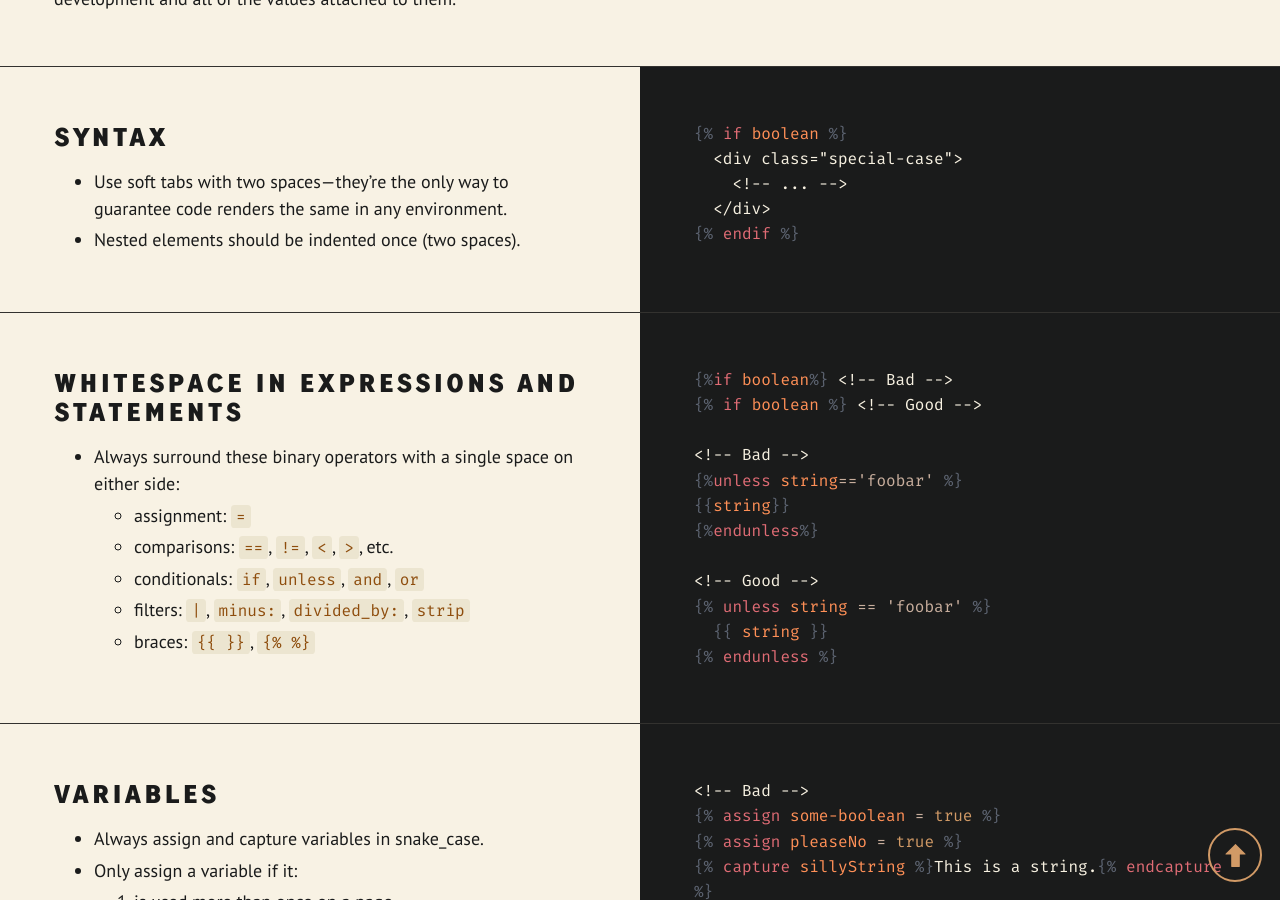
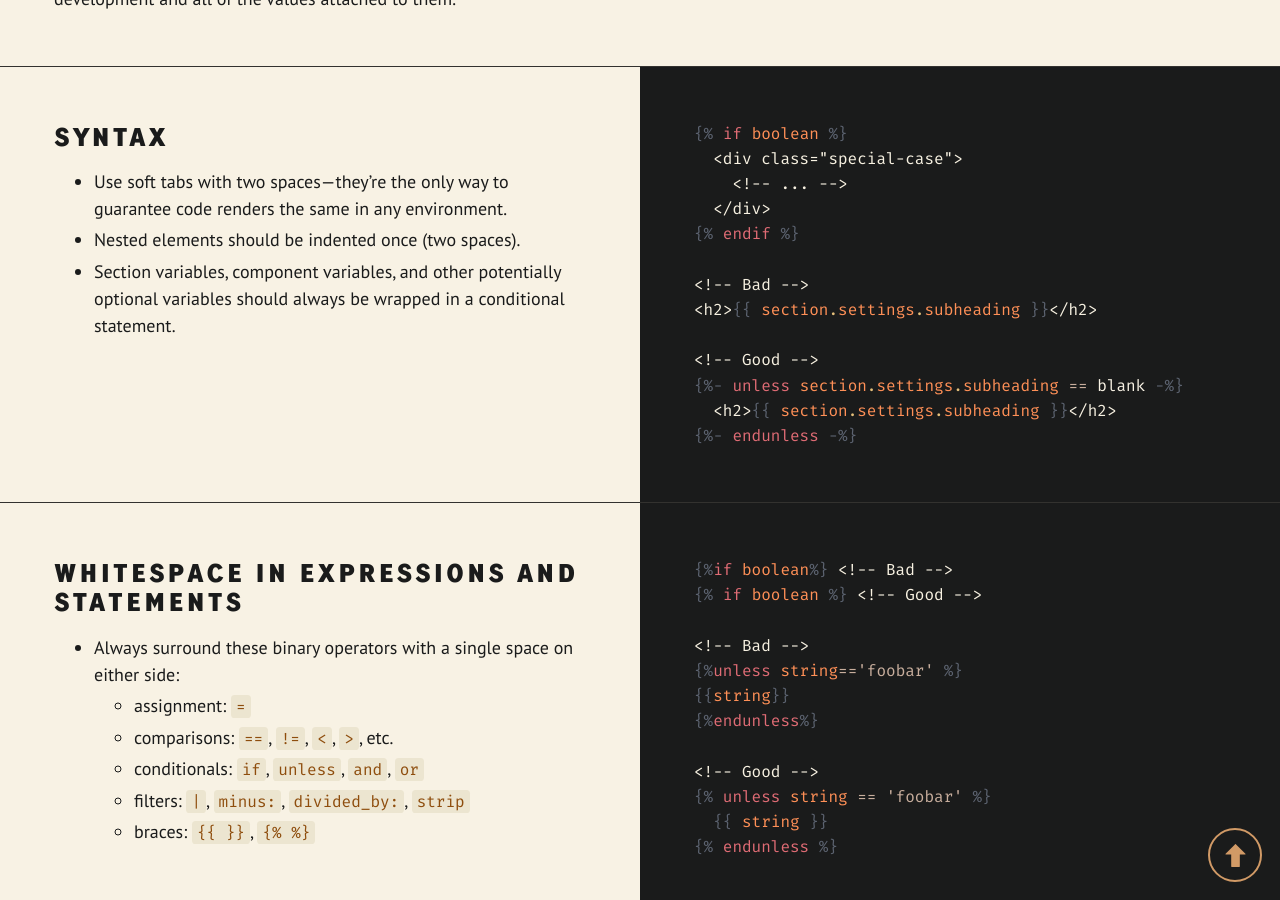
Before and after one commit to Gearbox-built/Gearbox-built.github.io, a Jekyll site: the page built from index.html, in a window 1280 px wide and 900 px high, scrolled down 39590 px. Built offline with Jekyll 4.4.1, drawn with Linux system fonts in a browser that asks for light colours.

Commit message:
Adds conditional variable syntax

```diff
--- a/_includes/liquid/syntax.html
+++ b/_includes/liquid/syntax.html
@@ -4,4 +4,12 @@
     <!-- ... -->
   </div>
 {% endif %}
+
+<!-- Bad -->
+<h2>{{ section.settings.subheading }}</h2>
+
+<!-- Good -->
+{%- unless section.settings.subheading == blank -%}
+  <h2>{{ section.settings.subheading }}</h2>
+{%- endunless -%}
 {% endraw %}
```
Also changed, not shown: standards/_liquid/syntax.md (+1 -0 lines).
